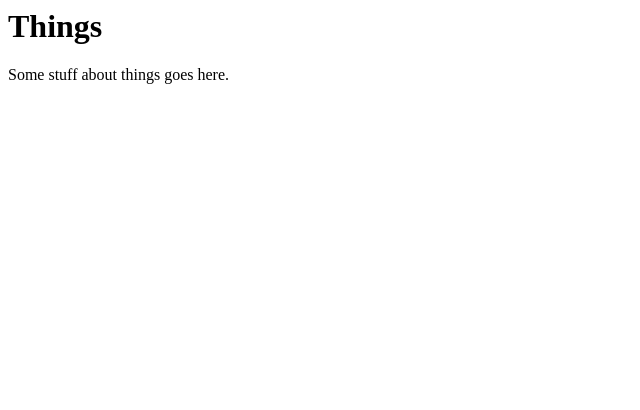
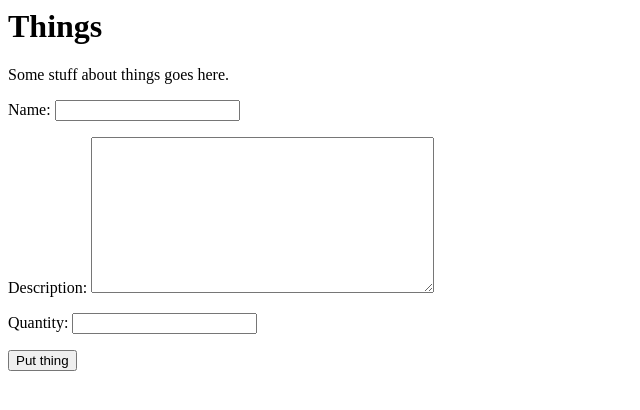
Before and after one commit to KCL-SEG/things-2-rbn-atd, a Django app: template things/templates/home.html in a window 1280 px wide. Shown: the top 410 px of the page, without its empty margins (0-640 px from the left). Run offline with Django 3.2, Linux system fonts and the light colour scheme; the template is opened without the code that fills it: values that come from a table or form of the project are taken from there, others are empty.

Commit message:
add thing form

```diff
--- a/things/forms.py
+++ b/things/forms.py
@@ -1,3 +1,9 @@
 """Forms of the project."""
+from django import forms
+from .models import Thing
 
-# Create your forms here.
+class ThingForm(forms.ModelForm):
+     class Meta:
+        model = Thing
+        fields = ['name', 'description', 'quantity']
+        widgets = { 'description': forms.Textarea(), 'quantity': forms.NumberInput()}
--- a/things/templates/home.html
+++ b/things/templates/home.html
@@ -7,5 +7,10 @@
     Things
   </h1>
   <p>Some stuff about things goes here.</p>
+        <form action = "{% url 'home' %}" method = "post">
+            {% csrf_token %}
+            {{ form.as_p }}
+            <input type="submit" value = "Put thing">
+        </form>
 </body>
 </html>
--- a/things/views.py
+++ b/things/views.py
@@ -1,4 +1,6 @@
 from django.shortcuts import render
+from .forms import ThingForm
 
 def home(request):
+    form = ThingForm()
     return render(request, 'home.html', {'form': form})
```
Also changed, not shown: thingproject/urls.py (line endings or trailing spaces).
